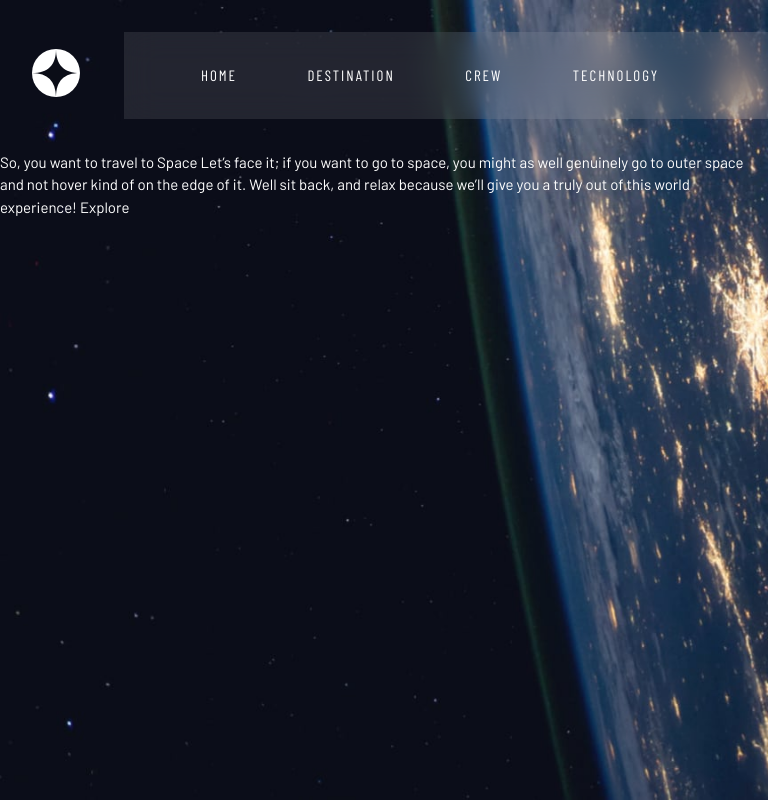
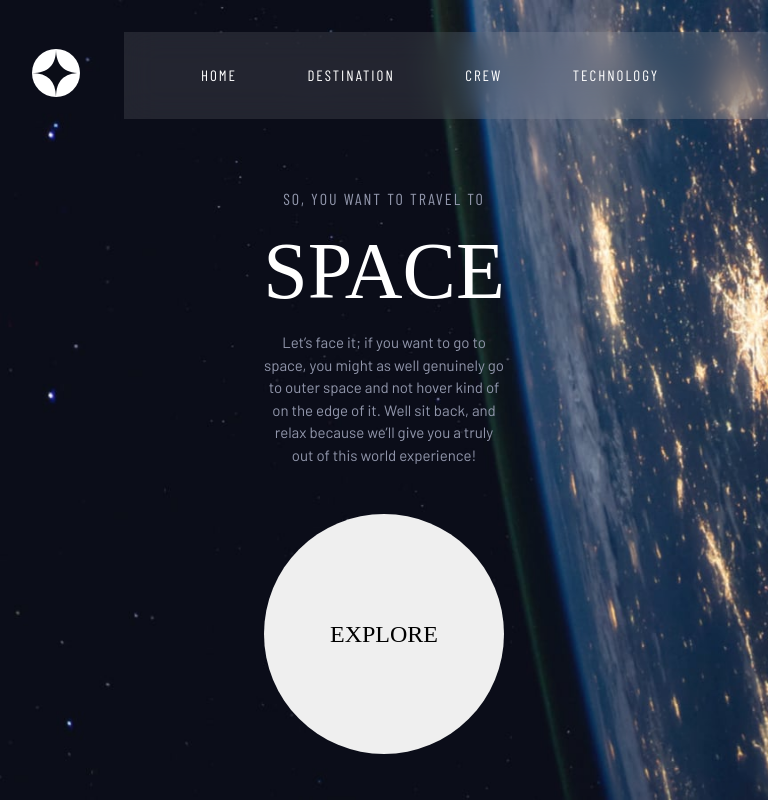
Before and after one commit to Kamran-Javed-Khan/space-tourism, a plain HTML site: page index.html in a window 768 px wide. Drawn offline with nearby package versions, Linux system fonts and the light colour scheme; a web font is replaced by a local one.

Commit message:
home page

```diff
--- a/index.html
+++ b/index.html
@@ -43,14 +43,18 @@
         </nav>
     </header>
     <main>
-        <div>
-            So, you want to travel to
-            Space
-            Let’s face it; if you want to go to space, you might as well genuinely go to
-            outer space and not hover kind of on the edge of it. Well sit back, and relax
-            because we’ll give you a truly out of this world experience!
-            Explore
-        </div>
+        <section class="flex home-section">
+            <div class="travel-section">
+                <h1>So, you want to travel to</h1>
+                <h2>Space</h2>
+                <p>
+                    Let’s face it; if you want to go to space, you might as well genuinely go to
+                    outer space and not hover kind of on the edge of it. Well sit back, and relax
+                    because we’ll give you a truly out of this world experience!
+                </p>
+            </div>
+            <div id="explore"><button class="explore-btn">Explore</button></div>
+        </section>
     </main>
 
 </body>
--- a/style.css
+++ b/style.css
@@ -100,6 +100,47 @@ body {
     border: 0;
 }
 
+.home-section {
+    font-family: var(--ff-sans-cond);
+    justify-content: space-around;
+    align-items: center;
+    height: 80vh;
+}
+
+.home-section h1{
+    letter-spacing: 2px;
+    font-size: var(--fs-700);
+}
+
+.home-section h1, h2, p { margin: 0; }
+
+.home-section h1, h2 { text-transform: uppercase; }
+
+.home-section h1, p {
+    font-weight: var(--fw-regular);
+    color: rgb(146 151 172);
+}
+
+.home-section p { font-family: var(--ff-sans-normal); }
+
+.home-section h2 {
+    font-family: var(--ff-serif);
+    font-weight: var(--fw-regular);
+    font-size: var(--fs-900);
+}
+
+.travel-section { width: min-content; }
+
+.explore-btn {
+    text-transform: uppercase;
+    font-family: var(--ff-serif);
+    font-size: var(--fs-700);
+    width: 15rem;
+    height: 15rem;
+    border-radius: 50%;
+    border: none;
+}
+
 @media (max-width: 560px) {
     .primary-nav {
         position: fixed;
@@ -131,12 +172,14 @@ body {
     .mobile-menu-toggle[aria-expanded="true"] {
         background-image: url(assets/shared/icon-close.svg);
     }
+
+    .home-section { padding-inline: 2rem; }
 }
 
 @media (min-width: 560px) and (max-width: 880px) {
-    .primary-nav a > span {
-        display: none;
-    }
+    .primary-nav a > span { display: none; }
+
+    .home-section { padding-inline: 8rem; }
 }
 
 @media (min-width: 560px) {
@@ -146,3 +189,20 @@ body {
         padding-inline: clamp(3rem, 10vw, 10rem);
     }
 }
+
+@media (max-width: 880px) {
+    .home-section {
+        flex-direction: column;
+        justify-content: center;
+    }
+
+    .home-section h1{
+        letter-spacing: none;
+        font-size: initial;
+    }
+
+    .travel-section {
+        text-align: center;
+        padding-bottom: 3rem;
+    }
+}
```
